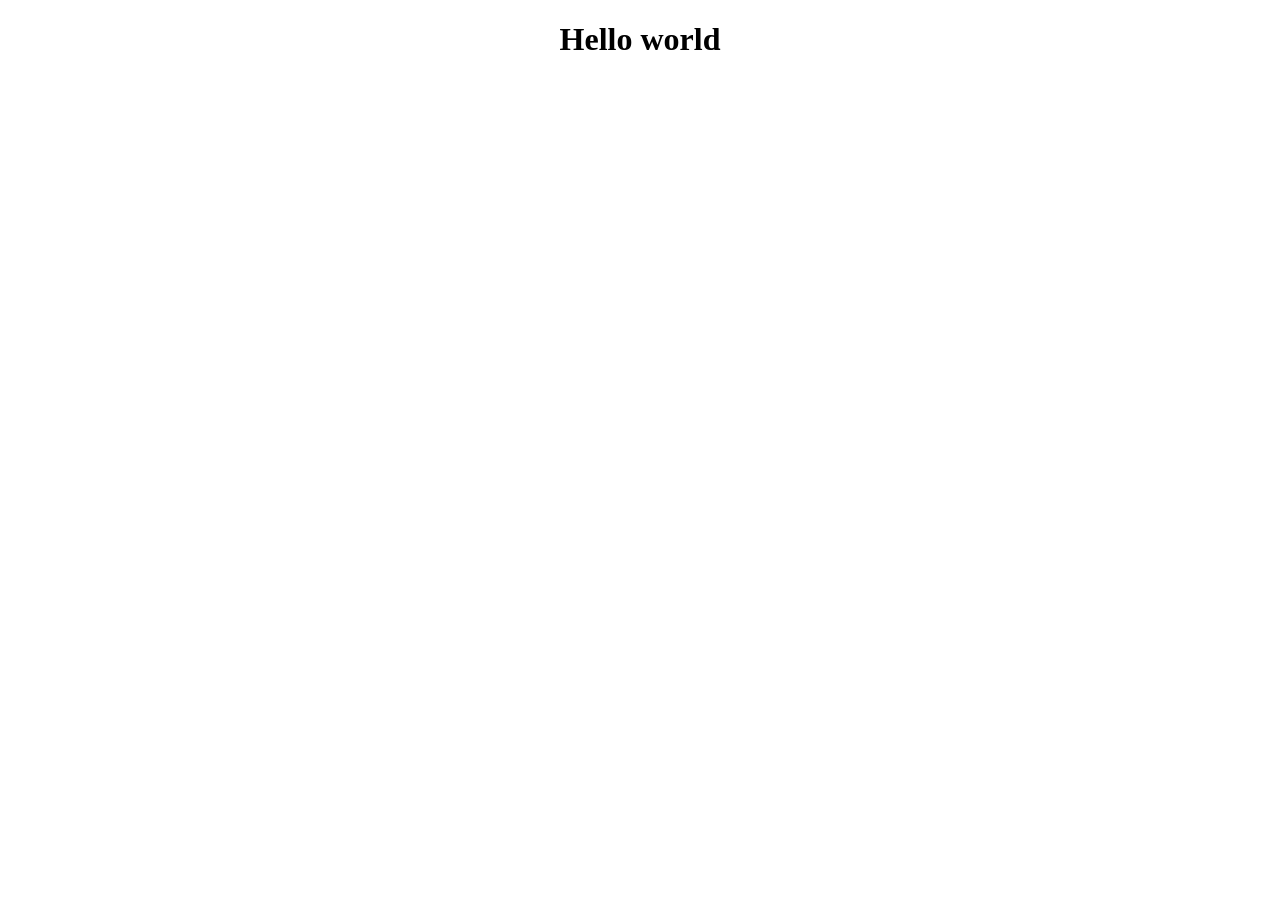
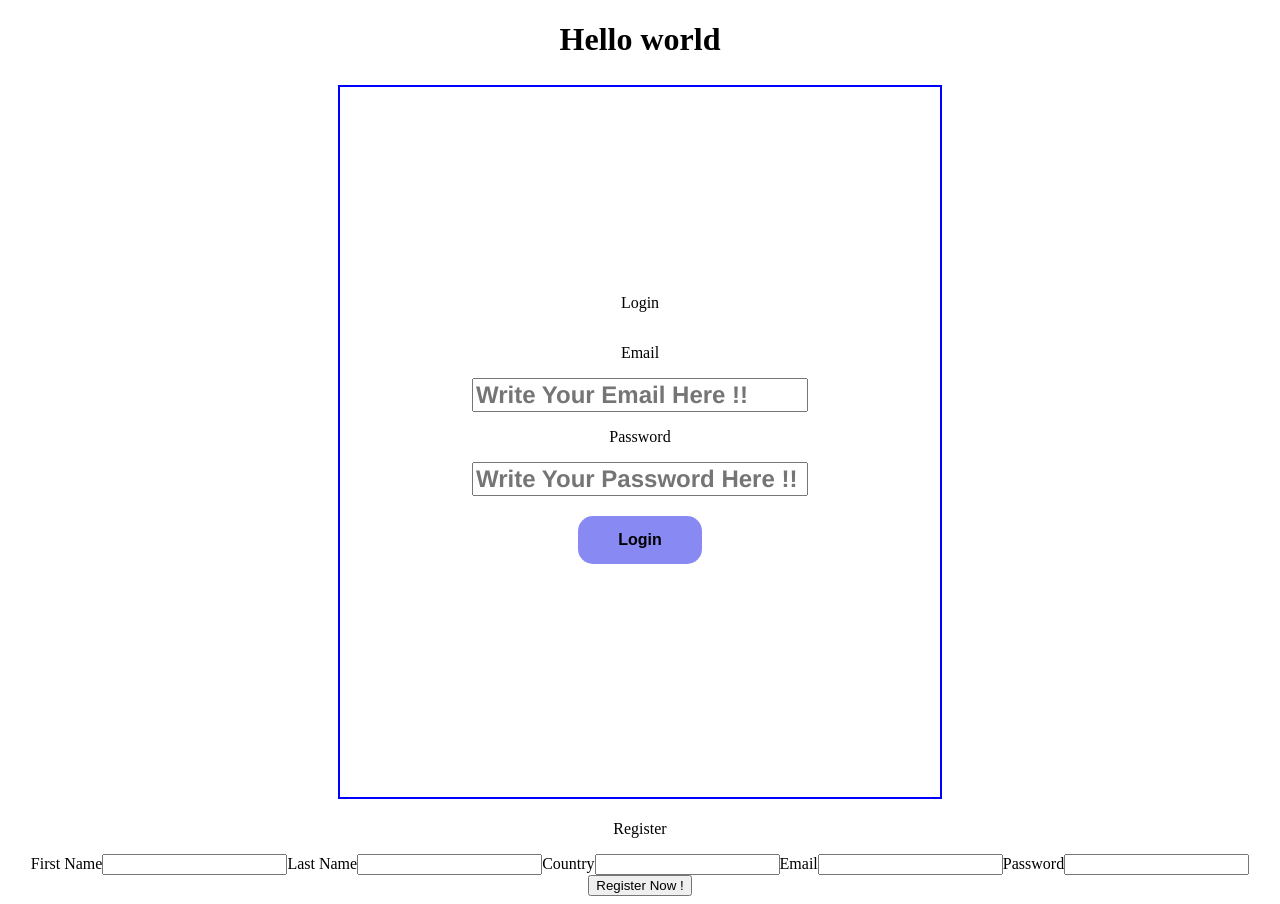
Before and after one commit to c6-AhmadQadourah/MERAKI_Academy_Project_4, a React (Create React App) app in the folder frontend/: page / in a window 1280 px wide. Before the commit the page ends 800 px from the top, so only its background shows below. Built offline with nearby package versions, Linux system fonts and the light colour scheme.

Commit message:
login FE

```diff
--- a/frontend/package.json
+++ b/frontend/package.json
@@ -9,6 +9,7 @@
     "axios": "^0.27.2",
     "react": "^18.2.0",
     "react-dom": "^18.2.0",
+    "react-router-dom": "^6.4.1",
     "react-scripts": "5.0.1",
     "usestate": "^1.1.3",
     "web-vitals": "^2.1.4"
--- a/frontend/src/App.js
+++ b/frontend/src/App.js
@@ -1,9 +1,22 @@
 import "./App.css";
+import { Routes, Route, Link , useNavigate } from "react-router-dom";
+import {useEffect , useState , createContext} from "react"
+import Login from "./components/Login";
+import Register from "./components/Register";
+export const TokenContext = createContext()
 
 function App() {
+  const [token ,setToken]=useState(localStorage.getItem("Token"))
+  const [isLoggedIn , setIsLoggedin]=useState(false)
+console.log(token)
+
+
+
   return (
     <div className="App">
       <h1>Hello world</h1>
+      <Login setToken={setToken} setIsLoggedin={setIsLoggedin}/>
+<Register/>
     </div>
   );
 }
--- a/frontend/src/components/Login/index.js
+++ b/frontend/src/components/Login/index.js
@@ -1,6 +1,54 @@
 import React from "react";
+import { useEffect, useState, useContext } from "react";
+import {Navigate, useNavigate} from "react-router-dom"
 
-const Login = () => {
-  return <div>Login</div>;
+import axios from "axios";
+import "./style.css"
+const Login = ({setToken , setIsLoggedin}) => {
+
+const [email , setEmail]=useState("")
+const [password, setPassword]= useState("")
+const [error, seterror]= useState("")
+const [iserror, setIserror]= useState(false)
+
+
+const body = {email , password}
+
+
+
+const login= ()=>{
+axios.post("http://localhost:5000/login" , body )
+.then((response)=>{
+ console.log(response.data.token)
+  const token = response.data.token
+  localStorage.setItem("Token" , token)
+  setIserror(true)
+  setIsLoggedin(true)
+
+})
+.catch((err)=>{
+  console.log (err)
+  seterror(err.response.data.message)
+  setIserror(!iserror)
+
+})
+}
+
+
+
+  return <div className="BigDivLogin">
+
+<div className="infoContainer">
+<p> Login</p>
+<p> Email</p>
+<input className="emailInput" placeholder="Write Your Email Here !!" onChange={(e)=>{setEmail(e.target.value)}}/>
+<p> Password</p>
+<input className="emailInput" placeholder="Write Your Password Here !!" onChange={(e)=>{setPassword(e.target.value)}}/>
+<button className="loginButton"  onClick={()=>{login()}}> Login </button>
+<p>{!iserror ? error : null}</p>
+</div>
+
+
+  </div>;
 };
 export default Login;
--- a/frontend/src/components/Login/style.css
+++ b/frontend/src/components/Login/style.css
@@ -0,0 +1,45 @@
+.BigDivLogin{
+    align-items: center;
+    align-content: center;
+    display: inline-block;
+}
+
+.infoContainer{
+
+    display: flex;
+    flex-direction: column;
+  background-color: rgb(255, 255, 255);
+    width: 600px;
+    height: 700px;
+    max-width: 1000px;
+    max-height: 1000px;
+    align-items: center;
+    align-content: center;
+    border: solid 2px blue;
+    padding-bottom: 10px;
+    margin: 5px;
+    justify-content: center;
+}
+
+.emailInput{
+    margin-bottom: 0px;
+    font-size: x-large;
+    color: rgb(137, 137, 243);
+    font-weight: bold;
+    font-family:'Franklin Gothic Medium', 'Arial Narrow', Arial, sans-serif
+}
+
+
+.loginButton{
+    border-radius: 15px;
+    background-color: rgb(137, 137, 243);
+    border: none;
+    font-weight: bold;
+    color: rgb(0, 0, 0);
+    padding: 15px 40px;
+    text-align: center;
+    text-decoration: none;
+    display: inline-block;
+    font-size: 16px;
+    margin-top: 20px;
+}
--- a/frontend/src/components/Register/index.js
+++ b/frontend/src/components/Register/index.js
@@ -1,6 +1,47 @@
+import axios from "axios";
 import React from "react";
+import {Navigate, useNavigate} from "react-router-dom"
+import { useEffect, useState, useContext } from "react";
 
 const Register = () => {
-  return <div>Register</div>;
+const [firstName ,setFirstName]=useState("")
+const [lastName ,setLastName]=useState("")
+const [country ,setCountry]=useState("")
+const [email , setEmail]=useState("")
+const [password, setPassword]= useState("")
+
+
+const body = {firstName,
+  lastName,
+  country,
+  email,
+  password,}
+
+  const register = ()=>{
+    axios.post("http://localhost:5000/users", body)
+    .then((response)=>{
+    console.log (response)
+    })
+    .catch((err)=>{
+      console.log(err)
+    })
+  }
+
+  return <div>
+    <div>
+      <p> Register</p>
+      <span>First Name</span>
+      <input onChange={(e)=>{setFirstName(e.target.value)}}/>
+      <span>Last Name</span>
+      <input onChange={(e)=>{setLastName(e.target.value)}}/>
+      <span>Country</span>
+      <input onChange={(e)=>{setCountry(e.target.value)}}/>
+      <span>Email</span>
+      <input onChange={(e)=>{setEmail(e.target.value)}}/>
+      <span>Password</span>
+      <input onChange={(e)=>{setPassword(e.target.value)}}/>
+      <button onClick={()=>{ register()}} > Register Now !</button>
+    </div>
+    </div>;
 };
 export default Register;
--- a/frontend/src/index.js
+++ b/frontend/src/index.js
@@ -1,6 +1,11 @@
 import React from "react";
 import ReactDOM from "react-dom/client";
 import App from "./App";
+import { BrowserRouter } from "react-router-dom"
 
 const root = ReactDOM.createRoot(document.getElementById("root"));
-root.render(<App />);
+root.render(
+    <BrowserRouter>
+<App />
+</BrowserRouter>
+);
```
Also changed, not shown: frontend/src/components/Navbar/Navbar.css (added), frontend/src/components/Navbar/Navbar.js (added), 1 other file (tests, documents, lock files or other folders).
